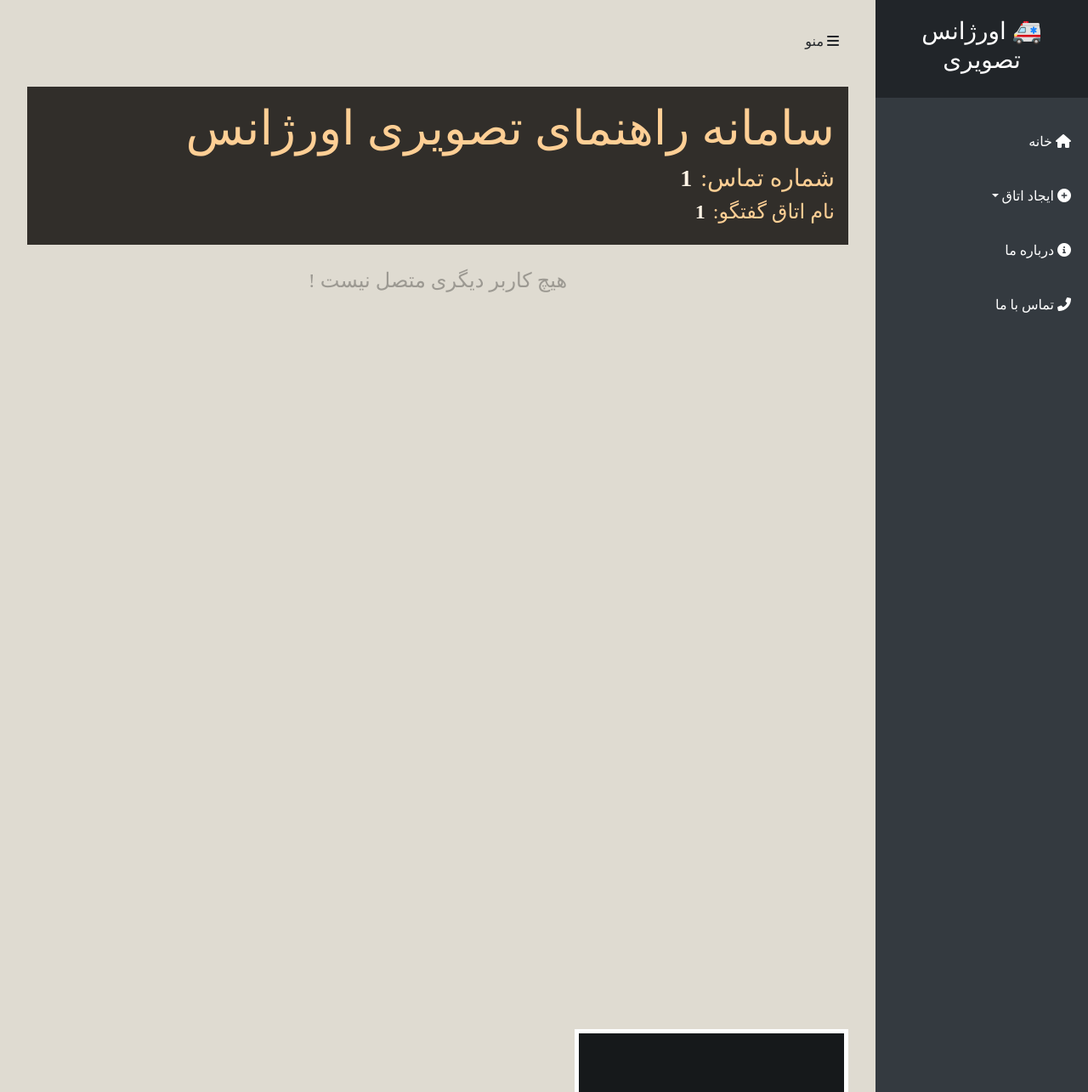
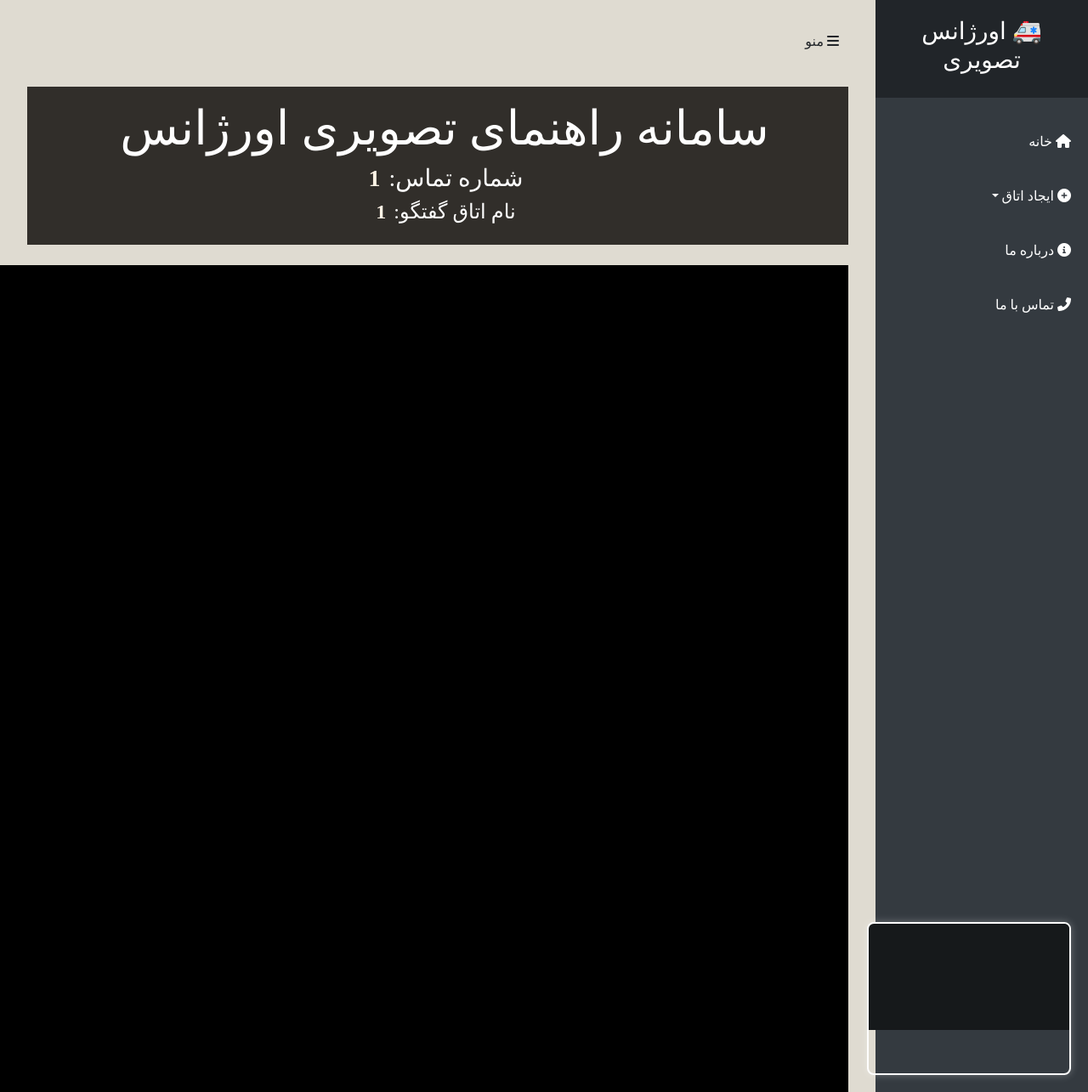
Before and after one commit to pourhossinm/Emergency, a Flask app: template templates/chatroom.html in a window 1280 px wide. Shown: the whole page at 85% size. Run offline with Flask 3, Linux system fonts and the light colour scheme; the template is opened without the code that fills it: most values are stand-ins (such as "Sample title", 1, 10 or a date in 2020); some libraries are stand-ins or nearby versions.

Commit message:
update 07-05-1404--10-22

```diff
--- a/app.py
+++ b/app.py
@@ -72,6 +72,7 @@ def enter_room(room_id, user_id):
 
     session[room_id] = {"name": user_id, "mute_audio": 0, "mute_video": 0}
     return render_template("chatroom.html", room_id=room_id, user_id=user_id)
+
 
 @app.route("/room/<string:room_id>/checkpoint/", methods=["GET", "POST"])
 def entry_checkpoint(room_id):
--- a/database.py
+++ b/database.py
@@ -23,9 +23,9 @@ def add_closed_room(room_id):
     conn = sqlite3.connect(DB_NAME)
     cursor = conn.cursor()
 
-    # cursor.execute("INSERT INTO closed_rooms (room_id) VALUES (?)", (room_id,))
-    # conn.commit()
-    # conn.close()
+    cursor.execute("INSERT INTO closed_rooms (room_id) VALUES (?)", (room_id,))
+    conn.commit()
+    conn.close()
 
 
 def is_room_closed(room_id):
--- a/templates/chatroom.html
+++ b/templates/chatroom.html
@@ -4,12 +4,56 @@
 
 {% block extra_head %}
 <link rel="stylesheet" href="{{ url_for('static', filename='chatroom.455css') }}">
+<style>
+    html, body {
+        margin: 0;
+        padding: 0;
+        height: 100%;
+        width: 100%;
+        background-color: black;
+    }
 
+    #video_grid {
+        position: relative;
+        width: 100vw;
+        height: 85vh;
+        display: flex;
+        justify-content: center;
+        align-items: center;
+        background-color: black;
+    }
+
+    #div_local_vid {
+        position: absolute;
+        bottom: 20px;
+        right: 20px;
+        width: 240px;
+        height: 180px;
+        z-index: 2;
+        border: 2px solid white;
+        border-radius: 8px;
+        overflow: hidden;
+        box-shadow: 0 0 10px rgba(255,255,255,0.3);
+    }
+
+    video {
+        width: 100%;
+        height: 100%;
+        object-fit: cover;
+    }
+
+    #control_box {
+        position: relative;
+        width: 100%;
+        background-color: rgba(0, 0, 0, 0.6);
+        z-index: 3;
+        padding: 10px 0;
+    }
+</style>
 {% endblock %}
 
 {% block content %}
-
-    <div class="heading mb-4">
+<div class="heading mb-4 text-center text-white">
     <h1 class="display-4">سامانه راهنمای تصویری اورژانس</h1>
     <div class="room-info">
         <h3>شماره تماس: <span class="heading-mark">{{room_id}}</span></h3>
@@ -18,63 +62,41 @@
 </div>
 
 <div class="container-fluid px-0 mx-0">
-        <div id="video_grid" class="video-grid"></div>
-                    <div id="div_local_vid" class="col-5 col-md-4 col-lg-3 video-item ml-auto">
+    <div id="video_grid">
+        <!-- remote videos will be appended here by JavaScript -->
+    </div>
+    <div id="div_local_vid">
         <div class="vid-wrapper">
-                    <video id="local_vid" autoplay muted>jsdhfsjdf</video>
+            <video id="local_vid" autoplay muted playsinline></video>
         </div>
     </div>
 
-
     <div id="control_box" class="row control-box shadow">
-            <div class="col-7 col-md-8 col-lg-9 d-flex justify-content-around align-items-center button-box">
-
-                <button id="bttn_mute" class="btn btn-lg btn-outline-secondary rounded-circle">
-                    <span id="mute_icon" class="material-icons pt-2">
-                        mic
-                    </span>
+        <div class="col-12 d-flex justify-content-center align-items-center button-box">
+            <button id="bttn_mute" class="btn btn-lg btn-outline-secondary rounded-circle mx-2">
+                <span id="mute_icon" class="material-icons pt-2">mic</span>
             </button>
-                <button id="bttn_vid_mute"class="btn btn-lg btn-outline-secondary rounded-circle">
-                    <span id="vid_mute_icon" class="material-icons pt-2">
-                        videocam
-                    </span>
+            <button id="bttn_vid_mute" class="btn btn-lg btn-outline-secondary rounded-circle mx-2">
+                <span id="vid_mute_icon" class="material-icons pt-2">videocam</span>
             </button>
-                <button id="call_end" class="btn btn-lg btn-danger rounded-circle">
-                    <span class="material-icons pt-2">
-                        call_end
-                    </span>
+            <button id="call_end" class="btn btn-lg btn-danger rounded-circle mx-2">
+                <span class="material-icons pt-2">call_end</span>
             </button>
         </div>
     </div>
 </div>
-
 {% endblock %}
 
 {% block extra_scripts %}
-<!-- socketio -->
 <script src="https://cdnjs.cloudflare.com/ajax/libs/socket.io/4.5.4/socket.io.js"
     integrity="sha512-YeeA/Qxn5hYdkukScTCNNOhTrv1C2RubAGButJ1rmgQwZf/HdRaCGl+JAVkqsqaNRaYNHdheiuKKuPf9mDcqKg=="
     crossorigin="anonymous"></script>
-
-
-<!-- Latest compiled and minified CSS -->
-<!--    <link rel="stylesheet" href="https://maxcdn.bootstrapcdn.com/bootstrap/4.5.2/css/bootstrap.min.css">-->
-<!-- jQuery library -->
 <script src="https://ajax.googleapis.com/ajax/libs/jquery/3.5.1/jquery.min.js"></script>
-<!-- Popper JS -->
 <script src="https://cdnjs.cloudflare.com/ajax/libs/popper.js/1.16.0/umd/popper.min.js"></script>
-<!-- Latest compiled JavaScript -->
-<!--    <script src="https://maxcdn.bootstrapcdn.com/bootstrap/4.5.2/js/bootstrap.min.js"></script>-->
 <script src="{{url_for('static', filename='bootstrap.min.js')}}"></script>
-
-<!-- google Material icons -->
 <link href="https://fonts.googleapis.com/icon?family=Material+Icons" rel="stylesheet">
-
-<!-- custom css -->
 <link rel="stylesheet" href="{{url_for('static', filename='style.css')}}">
 <link rel="stylesheet" href="{{url_for('static', filename='chatroom.css')}}">
-<!--    <link rel="stylesheet" href="{{url_for('static', filename='bootstrap.min.css')}}">-->
-
 
 <script type="text/javascript">
     var myRoomID = "{{room_id}}";
@@ -85,20 +107,4 @@ console.log(">> {{mute_audio}}, {{mute_video}}", audioMuted, videoMuted);
 </script>
 <script src="{{url_for('static', filename='chatroom_ui.js')}}"></script>
 <script src="{{url_for('static', filename='chatroom_networking.js')}}"></script>
-
-<script>
-    document.addEventListener("DOMContentLoaded", function() {
-        var videoElement = document.getElementById("local_vid");
-
-        if (videoElement) {
-            videoElement.addEventListener("play", function() {
-                setTimeout(function() {
-                    document.documentElement.style.scrollBehavior = "smooth"; // اسکرول نرم
-                    window.scrollTo(0, document.body.scrollHeight); // اسکرول به پایین صفحه
-                }, 500);
-            });
-        }
-    });
-</script>
-
 {% endblock %}
```
Also changed, not shown: templates/chatroom1.html (added, +105 -0 lines), Emergency.db, chat_rooms.db, static/chatroom_networking.js (line endings or trailing spaces). Lines whose indentation alone changed are shown as unchanged.
